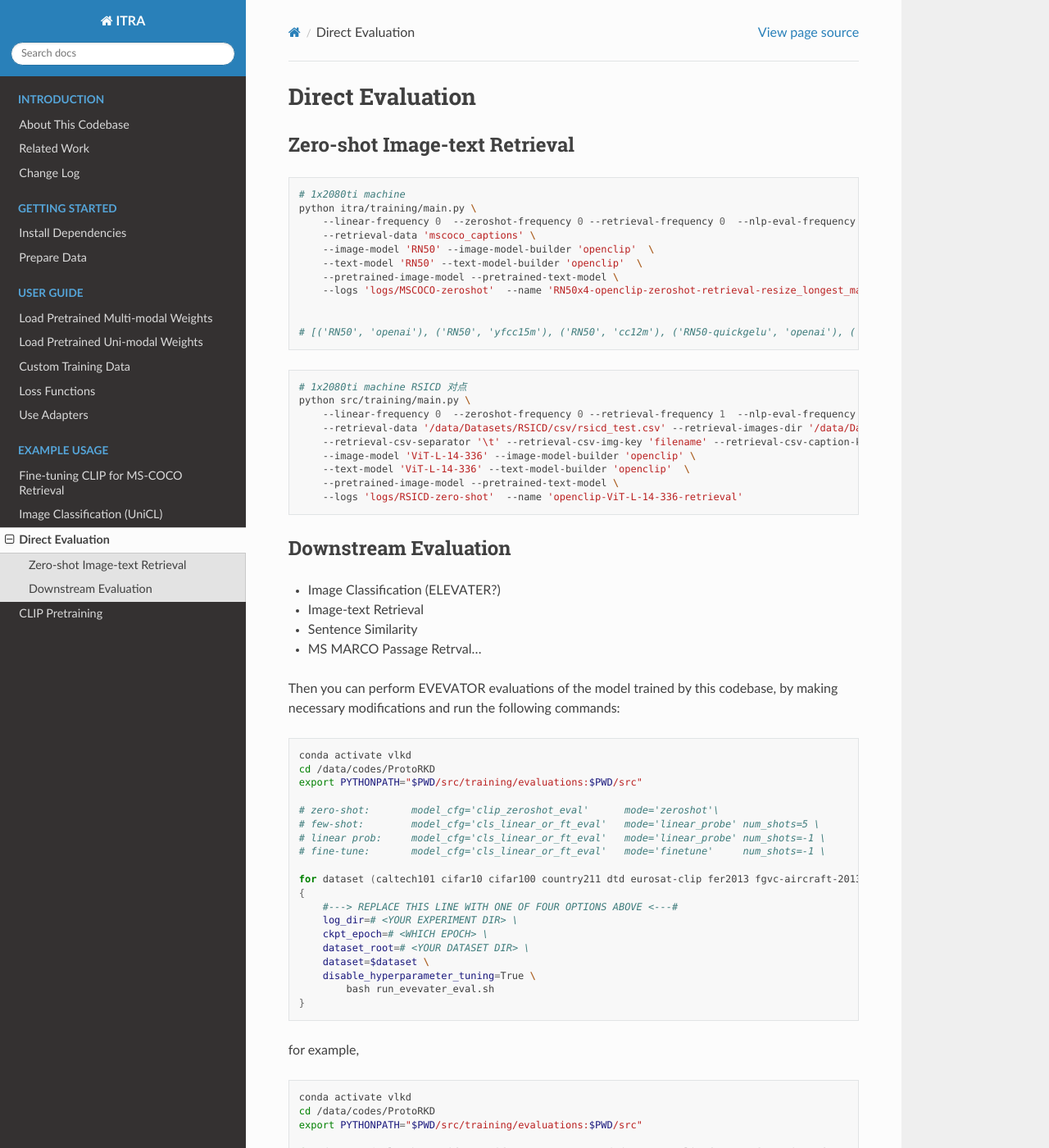
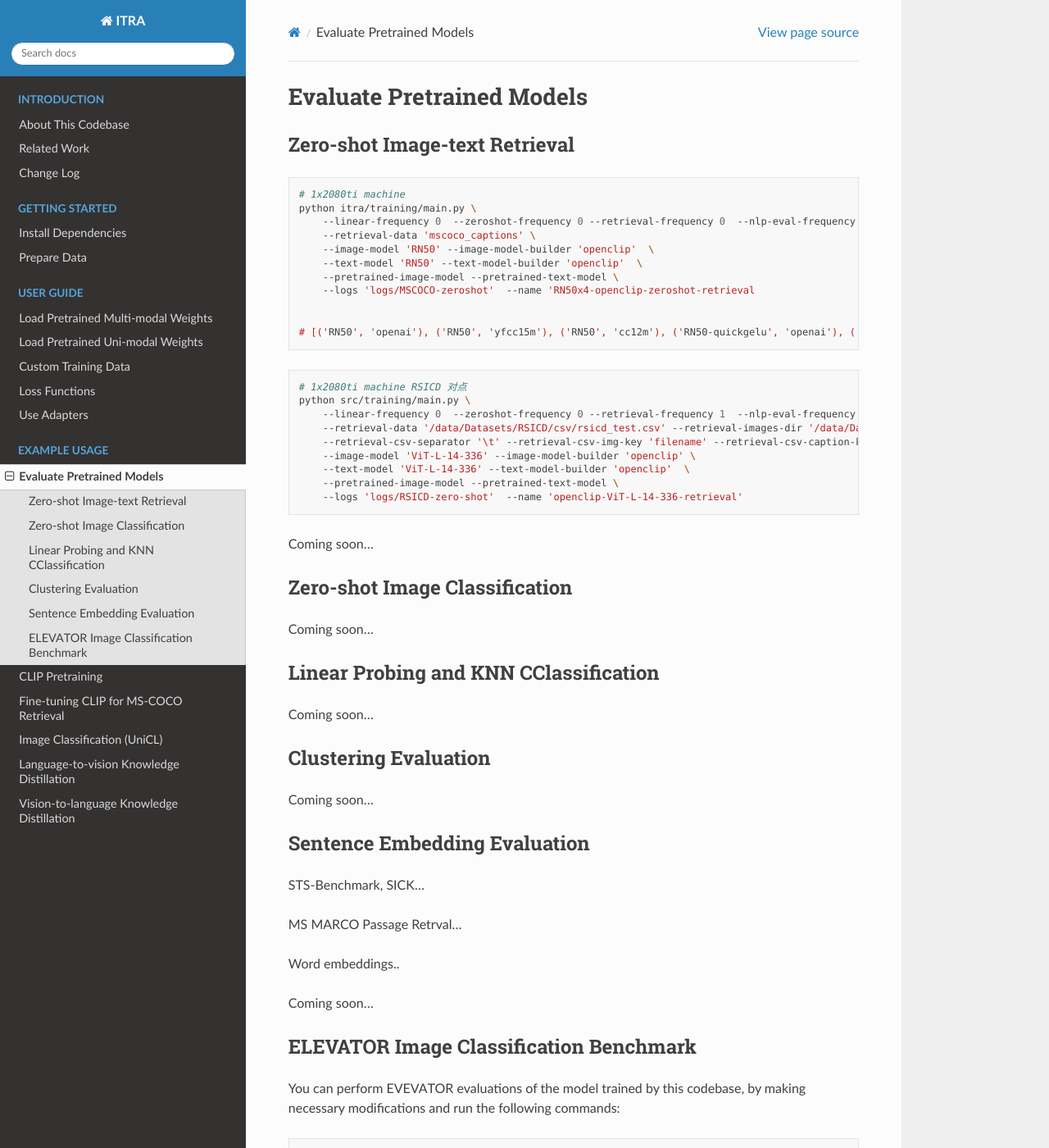
Before and after one commit to ChenDelong1999/ITRA-Documentations, a Sphinx documentation site: the page built from source/Contents/example-usage/eval-only.md, in a window 1280 px wide and 1400 px high. Shown: the whole window at 82% size. Built offline with Sphinx 7.4.7 and the Read the Docs theme 2.0.0, drawn with Linux system fonts in a browser that asks for light colours.

Commit message:
add Coming soon...

````diff
--- a/source/Contents/example-usage/eval-only.md
+++ b/source/Contents/example-usage/eval-only.md
@@ -1,4 +1,4 @@
-# Direct Evaluation
+# Evaluate Pretrained Models
 
 
 ## Zero-shot Image-text Retrieval
@@ -11,14 +11,11 @@ python itra/training/main.py \
     --image-model 'RN50' --image-model-builder 'openclip'  \
     --text-model 'RN50' --text-model-builder 'openclip'  \
     --pretrained-image-model --pretrained-text-model \
-    --logs 'logs/MSCOCO-zeroshot'  --name 'RN50x4-openclip-zeroshot-retrieval-resize_longest_max'
+    --logs 'logs/MSCOCO-zeroshot'  --name 'RN50x4-openclip-zeroshot-retrieval
 
 
 # [('RN50', 'openai'), ('RN50', 'yfcc15m'), ('RN50', 'cc12m'), ('RN50-quickgelu', 'openai'), ('RN50-quickgelu', 'yfcc15m'), ('RN50-quickgelu', 'cc12m'), ('RN101', 'openai'), ('RN101', 'yfcc15m'), ('RN101-quickgelu', 'openai'), ('RN101-quickgelu', 'yfcc15m'), ('RN50x4', 'openai'), ('RN50x16', 'openai'), ('RN50x64', 'openai'), ('ViT-B-32', 'openai'), ('ViT-B-32', 'laion400m_e31'), ('ViT-B-32', 'laion400m_e32'), ('ViT-B-32', 'laion2b_e16'), ('ViT-B-32', 'laion2b_s34b_b79k'), ('ViT-B-32-quickgelu', 'openai'), ('ViT-B-32-quickgelu', 'laion400m_e31'), ('ViT-B-32-quickgelu', 'laion400m_e32'), ('ViT-B-16', 'openai'), ('ViT-B-16', 'laion400m_e31'), ('ViT-B-16', 'laion400m_e32'), ('ViT-B-16-plus-240', 'laion400m_e31'), ('ViT-B-16-plus-240', 'laion400m_e32'), ('ViT-L-14', 'openai'), ('ViT-L-14', 'laion400m_e31'), ('ViT-L-14', 'laion400m_e32'), ('ViT-L-14', 'laion2b_s32b_b82k'), ('ViT-L-14-336', 'openai'), ('ViT-H-14', 'laion2b_s32b_b79k'), ('ViT-g-14', 'laion2b_s12b_b42k'), ('roberta-ViT-B-32', 'laion2b_s12b_b32k'), ('xlm-roberta-base-ViT-B-32', 'laion5b_s13b_b90k'), ('xlm-roberta-large-ViT-H-14', 'frozen_laion5b_s13b_b90k')]
-
 ```
-
-
 
 
 ```bash
@@ -32,19 +29,34 @@ python src/training/main.py \
     --pretrained-image-model --pretrained-text-model \
     --logs 'logs/RSICD-zero-shot'  --name 'openclip-ViT-L-14-336-retrieval'
 ```
+Coming soon...
+
+## Zero-shot Image Classification
+
+Coming soon...
+
+## Linear Probing and KNN CClassification
+
+Coming soon...
+
+## Clustering Evaluation
+
+Coming soon...
+
+## Sentence Embedding Evaluation
+
+STS-Benchmark, SICK...
+
+MS MARCO Passage Retrval...
+
+Word embeddings..
+
+Coming soon...
+
+## ELEVATOR Image Classification Benchmark
 
 
-
-
-
-## Downstream Evaluation
-- Image Classification (ELEVATER?)
-- Image-text Retrieval
-- Sentence Similarity
-- MS MARCO Passage Retrval...
-
-
-Then you can perform EVEVATOR evaluations of the model trained by this codebase, by making necessary modifications and run the following commands:
+You can perform EVEVATOR evaluations of the model trained by this codebase, by making necessary modifications and run the following commands:
 
 ```bash
 conda activate vlkd
--- /dev/null
+++ b/source/Contents/example-usage/language-to-vision-KD.md
@@ -0,0 +1,3 @@
+# Language-to-vision Knowledge Distillation
+
+Coming soon...
--- /dev/null
+++ b/source/Contents/example-usage/vision-to-language-KD.md
@@ -0,0 +1,4 @@
+# Vision-to-language Knowledge Distillation
+
+
+Coming soon...
--- a/source/index.rst
+++ b/source/index.rst
@@ -45,10 +45,12 @@ Welcome to the docmentation of ITRA ! 🎈
    :maxdepth: 3
    :caption: Example Usage
 
+   Contents/example-usage/eval-only
+   Contents/example-usage/clip-pretraining
    Contents/example-usage/clip-finetuning
    Contents/example-usage/unicl-image-classification
-   Contents/example-usage/eval-only
-   Contents/example-usage/clip-pretraining
+   Contents/example-usage/language-to-vision-KD
+   Contents/example-usage/vision-to-language-KD
 
 
 .. todo::
````
